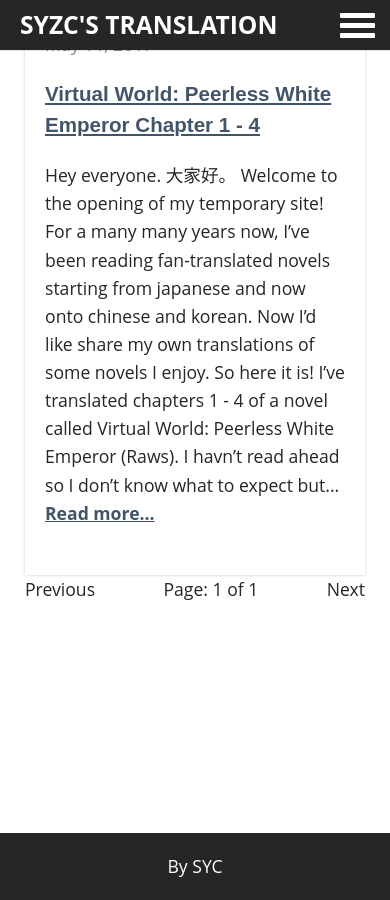
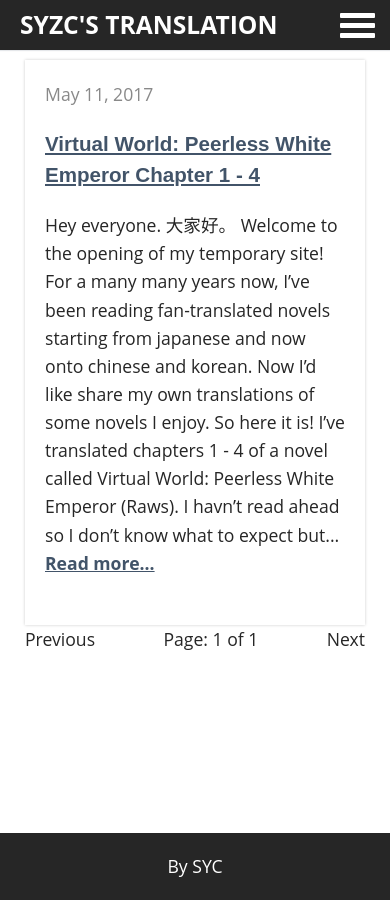
Before and after one commit to SyzcTranslations/SyzcTranslations.github.io, a Jekyll site: the page built from index.html, in a window 390 px wide. Built offline with Jekyll 4.4.1, drawn with Linux system fonts in a browser that asks for light colours; the list of posts is cut into pages by our own code.

Commit message:
Fixed css on mobile.

```diff
--- a/_sass/_nav.scss
+++ b/_sass/_nav.scss
@@ -106,6 +106,9 @@ nav {
   header {
     display: none;
   }
+  main {
+    margin-top: $nav-height;
+  }
 }
 @media screen and (min-width: $breakpoint + 1) {
   .nav-list {
```
